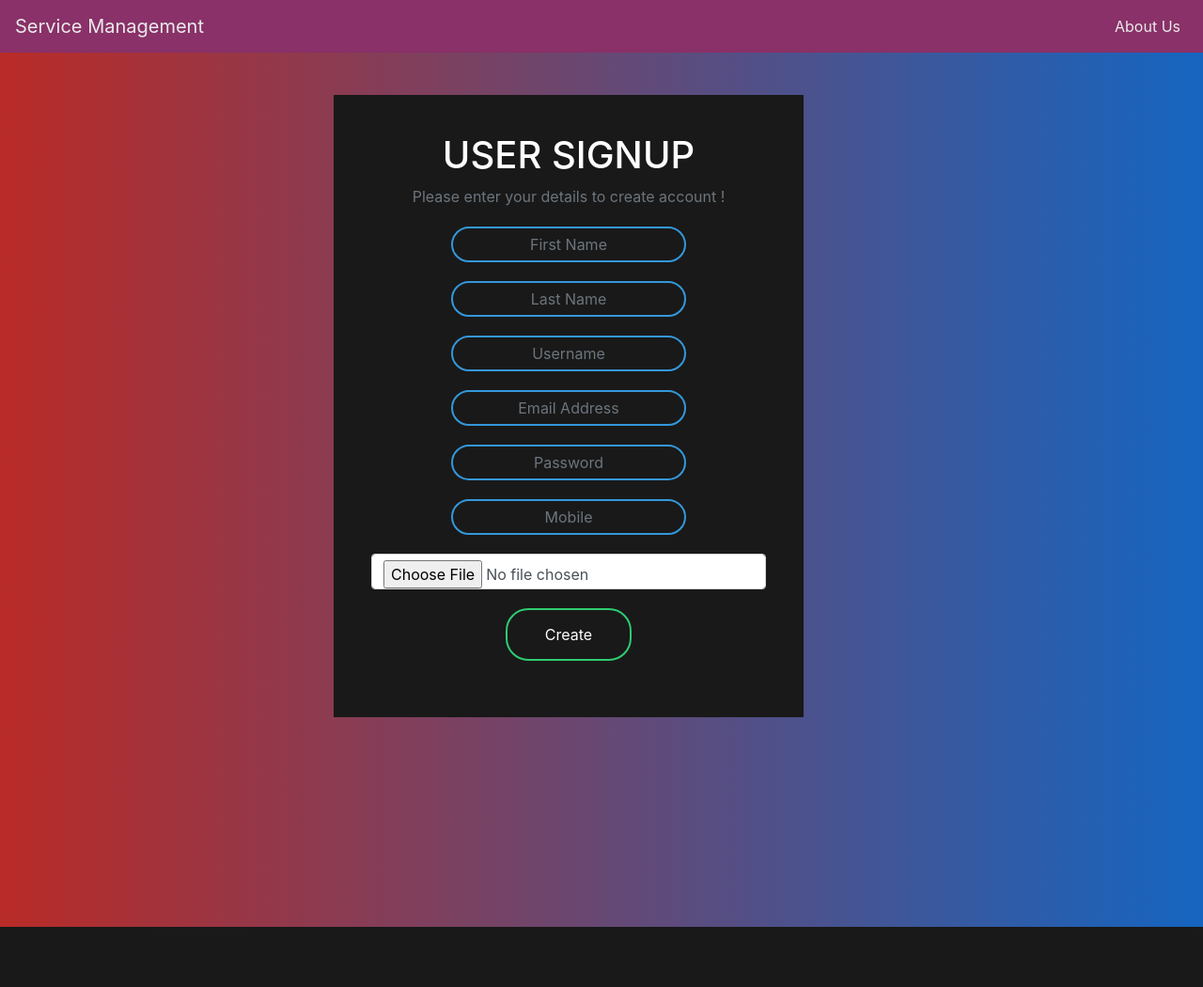
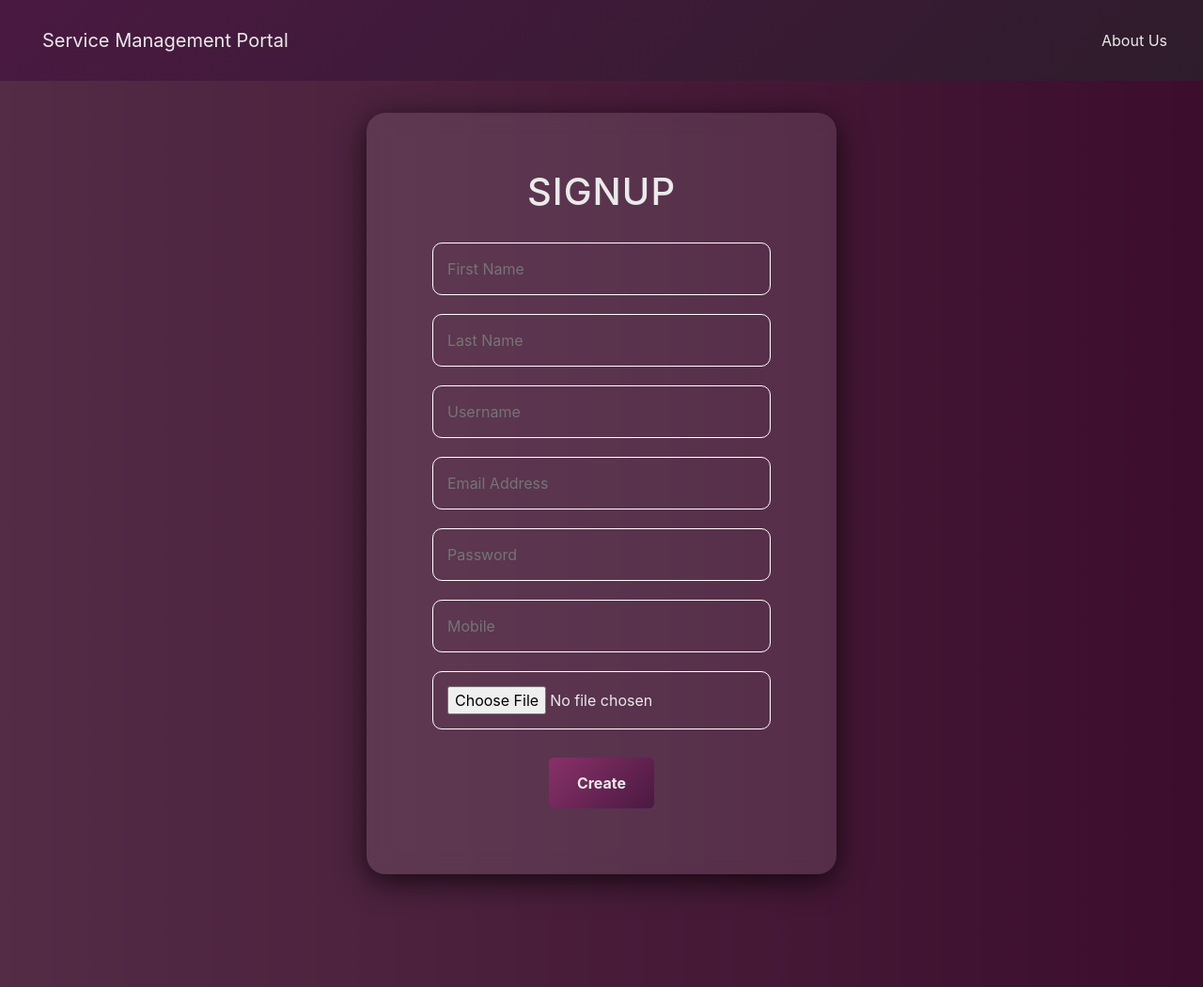
Before and after one commit to richapadhi/Agile, a Django app: page /customersignup in a window 1280 px wide. Shown: the whole page at 94% size. Before the commit the page ends 986 px from the top, so only its background shows below. Run offline with Django 3.2, Linux system fonts and the light colour scheme; some libraries are stand-ins or nearby versions.

Commit message:
UI changes - Login & Signup

```diff
--- a/vehicleservicemanagement-master/vehicleservicemanagement-master/templates/vehicle/customersignup.html
+++ b/vehicleservicemanagement-master/vehicleservicemanagement-master/templates/vehicle/customersignup.html
@@ -1,144 +1,127 @@
 <!DOCTYPE html>
-{% load widget_tweaks %}
 <html lang="en" dir="ltr">
 <head>
     <meta charset="utf-8">
-    <title></title>
-
-
-
-
+    <title>Service Management - Signup</title>
+    <link href="https://fonts.googleapis.com/css?family=Open+Sans:400,600,700&display=swap" rel="stylesheet">
     <style media="screen">
         body {
+            background: linear-gradient(to right, #EAEAEA, #4A1942);
+            font-family: 'Open Sans', sans-serif;
             margin: 0;
-    padding: 0;
-    font-family: sans-serif;
-    background: linear-gradient(to right, #b92b27, #1565c0)
+            height: 100vh;
+            color: #EAEAEA;
         }
 
-.box {
-    width: 500px;
-    padding: 40px;
-    position: absolute;
-    top: 50%;
-    left: 50%;
-    background: #191919;
-    ;
-    text-align: center;
-    transition: 0.25s;
-    margin-top: 100px
+        .navbar {
+            background: linear-gradient(135deg, #4A1942, #2E1C2B);
+            padding: 20px;
+            display: flex;
+            justify-content: space-between;
+            align-items: center;
         }
 
-.box input[type="text"],
-.box input[type="password"] {
-    border: 0;
-    background: none;
-    display: block;
-    margin: 20px auto;
-    text-align: center;
-    border: 2px solid #3498db;
-    padding: 10px 10px;
-    width: 250px;
-    outline: none;
-    color: white;
-    border-radius: 24px;
-    transition: 0.25s
+        .navbar a, .navbar span {
+            color: #EAEAEA;
+            text-decoration: none;
+            padding: 8px 16px;
+            transition: color 0.3s ease;
         }
 
-.box h1 {
-    color: white;
-    text-transform: uppercase;
-    font-weight: 500
+        .navbar a:hover, .navbar span:hover {
+            color: #CBA6C3;
         }
 
-.box input[type="text"]:focus,
-.box input[type="password"]:focus {
-    width: 300px;
-    border-color: #2ecc71
+        .login-container {
+            display: flex;
+            justify-content: center;
+            align-items: center;
+            height: auto;
+            position: relative;
+            padding: 15vh 0; /* Added padding to ensure some space around the box */
         }
 
-.box input[type="submit"] {
-    border: 0;
-    background: none;
-    display: block;
-    margin: 20px auto;
-    text-align: center;
-    border: 2px solid #2ecc71;
-    padding: 14px 40px;
-    outline: none;
-    color: white;
-    border-radius: 24px;
-    transition: 0.25s;
-    cursor: pointer
+        .overlay {
+            position: absolute;
+            top: 0;
+            left: 0;
+            right: 0;
+            bottom: 0;
+            background: rgba(58, 11, 42, 0.85);
         }
 
-.box input[type="submit"]:hover {
-    background: #2ecc71
+        .login-box {
+            background: rgba(255, 255, 255, 0.1);
+            backdrop-filter: blur(10px);
+            padding: 60px;
+            border-radius: 20px;
+            box-shadow: 0 8px 32px rgba(0, 0, 0, 0.7);
+            text-align: center;
+            width: 500px;
+            position: relative;
+            z-index: 2;
+            height: auto;
         }
 
-.forgot {
-    text-decoration: underline
+        .login-box h1 {
+            margin-bottom: 30px;
+            font-size: 2.5rem;
+            color: #EAEAEA;
+            letter-spacing: 1px;
         }
 
-.social-circle li a {
-    display: inline-block;
-    position: relative;
-    margin: 0 auto 0 auto;
-    border-radius: 50%;
-    text-align: center;
-    width: 50px;
-    height: 50px;
-    font-size: 20px
+        .login-box input {
+            width: calc(100% - 20px);
+            padding: 15px;
+            margin-bottom: 20px;
+            border-radius: 10px;
+            border: 1px solid #fff;
+            background: transparent;
+            color: #EAEAEA;
+            font-size: 1rem;
         }
 
-.social-circle li i {
-    margin: 0;
-    line-height: 50px;
-    text-align: center
+        .login-box button {
+            background: linear-gradient(135deg, #893168, #4A1942);
+            color: #EAEAEA;
+            padding: 15px 30px;
+            border: none;
+            margin: 10px;
+            border-radius: 5px;
+            font-weight: bold;
+            transition: transform 0.3s ease, box-shadow 0.3s ease;
+            text-decoration: none;
+            display: inline-block;
         }
 
-.social-circle li a:hover i,
-.triggeredHover {
-    transform: rotate(360deg);
-    transition: all 0.2s
-}
-
-.social-circle i {
-    color: #fff;
-    transition: all 0.8s;
-    transition: all 0.8s
-}
-p {
-  text-align: center;
-
+        .login-box button:hover {
+            transform: translateY(-3px);
+            box-shadow: 0 8px 15px rgba(137, 49, 104, 0.4);
         }
     </style>
 </head>
   <body>
     {% include "vehicle/navbar.html" %}
-    <div class="container">
-    <div class="row">
-        <div class="col-md-6">
-            <div class="card">
-                <form class="box" method="post" enctype="multipart/form-data">
+<div class="login-container">
+    <div class="overlay"></div>
+    <div class="login-box">
+                <form method="post" enctype="multipart/form-data">
+                    <h1>SIGNUP</h1>
                     {% csrf_token %}
-                    <h1>USER SIGNUP</h1>
-                    <p class="text-muted"> Please enter your details to create account !</p>
-                      {% render_field userForm.first_name class="form-control" placeholder="First Name" %}
-                        {% render_field userForm.last_name class="form-control" placeholder="Last Name" %}
-                          {% render_field userForm.username class="form-control" placeholder="Username" %}
-                            {% render_field customerForm.email class="form-control" placeholder="Email Address" %}
-                              {% render_field userForm.password class="form-control" placeholder="Password" %}
-                                {% render_field customerForm.mobile class="form-control" placeholder="Mobile" %}
-                                  {% render_field customerForm.profile_pic class="form-control" placeholder="Profile pic" %}
-
-                     <input type="submit" name="" value="Create">
-
+                    <!-- Replace with your server-side templating token for CSRF -->
+                    <input type="text" placeholder="First Name" name="first_name" required>
+                    <input type="text" placeholder="Last Name" name="last_name" required>
+                    <input type="text" placeholder="Username" name="username" required>
+                    <input type="email" placeholder="Email Address" name="email" required>
+                    <input type="password" placeholder="Password" name="password" required>
+                    <input type="tel" placeholder="Mobile" name="mobile" required>
+                    <input type="file" name="profile_pic" required>
+                    <button type="submit">Create</button>
                 </form>
             </div>
         </div>
-    </div>
-</div>
+
+
     {% if messages %}
     <script type="text/javascript">
     window.onload = function() {
@@ -148,10 +131,5 @@ p {
     }
     </script>
     {% endif %}
-<br><br><br><br><br><br><br><br><br>
-<br><br><br><br><br><br><br><br><br>
-<br><br><br><br><br><br><br><br><br>
-<br><br><br><br><br><br><br><br><br>
-<br><br><br><br><br>
   </body>
 </html>
--- a/vehicleservicemanagement-master/vehicleservicemanagement-master/templates/vehicle/navbar.html
+++ b/vehicleservicemanagement-master/vehicleservicemanagement-master/templates/vehicle/navbar.html
@@ -8,17 +8,30 @@
     <script src="https://cdnjs.cloudflare.com/ajax/libs/popper.js/1.14.7/umd/popper.min.js"></script>
     <script src="https://stackpath.bootstrapcdn.com/bootstrap/4.3.1/js/bootstrap.min.js"></script>
     <style>
-        .navbar-custom {
-            background-color: #893168;
-        }
-        .navbar-custom .navbar-brand, .navbar-custom .nav-link {
-            color: #EAEAEA;
-        }
+          .navbar {
+                background-color: #4A1942;
+                color: #EAEAEA;
+                padding: 20px 30px;
+                display: flex;
+                justify-content: space-between;
+                align-items: center;
+              }
+
+              .navbar a, .navbar span {
+                color: #EAEAEA;
+                text-decoration: none;
+                padding: 8px 15px;
+                transition: color 0.3s ease;
+              }
+
+  .navbar a:hover, .navbar span:hover {
+    color: #893168;
+  }
     </style>
 </head>
 <body>
     <nav class="navbar navbar-expand-md navbar-custom fixed-top">
-        <a href="/" class="navbar-brand">Service Management</a>
+        <a href="/" class="navbar-brand">Service Management Portal</a>
         <button type="button" class="navbar-toggler" data-toggle="collapse" data-target="#navbarCollapse">
             <span class="navbar-toggler-icon"></span>
         </button>
--- a/vehicleservicemanagement-master/vehicleservicemanagement-master/vehicle/views.py
+++ b/vehicleservicemanagement-master/vehicleservicemanagement-master/vehicle/views.py
@@ -1,7 +1,11 @@
+from django.contrib.auth import authenticate, login
+from django.contrib.auth.forms import AuthenticationForm
 from django.shortcuts import render, redirect, reverse
 from . import forms, models
 from django.http import HttpResponseRedirect
 from django.views.decorators.http import require_http_methods
+from django.contrib import messages  # Import the messages module
+
 from django.contrib.auth.models import Group
 from django.contrib.auth.decorators import login_required, user_passes_test
 import requests
@@ -24,22 +28,100 @@ def customerclick_view(request):
 def customer_signup_view(request):
     userForm = forms.CustomerUserForm()
     customerForm = forms.CustomerForm()
-    mydict = {'userForm': userForm, 'customerForm': customerForm}
+    mydict = {'userForm': userForm, 'customerForm': customerForm, 'error_message': ''}
+
     if request.method == 'POST':
         userForm = forms.CustomerUserForm(request.POST)
         customerForm = forms.CustomerForm(request.POST, request.FILES)
+
         if userForm.is_valid() and customerForm.is_valid():
-            user = userForm.save()
+            user = userForm.save(commit=False)
             user.set_password(user.password)
+            user.email = userForm.cleaned_data.get('email')  # Ensure email is set
             user.save()
+
             customer = customerForm.save(commit=False)
             customer.user = user
             customer.save()
-            my_customer_group = Group.objects.get_or_create(name='CUSTOMER')
-            my_customer_group[0].user_set.add(user)
-        return HttpResponseRedirect('customerlogin')
+
+            my_customer_group, created = Group.objects.get_or_create(name='CUSTOMER')
+            my_customer_group.user_set.add(user)
+
+            # External API call
+            api_url = "http://codexauthv2.onrender.com/api/register/"
+            api_data = {
+                "username": user.username,
+                "email": user.email,
+                "password": request.POST.get('password'),
+                "role": "Base User",
+                "provider": "Team 4a"
+            }
+
+            response = requests.post(api_url, json=api_data)
+            print(response)
+
+            if response.status_code == 200 or 201:
+                response_data = response.json()
+                print(response_data)
+                token = response_data.get("token")
+                print(token)
+                request.session['api_token'] = token
+                # Save the token as needed
+            else:
+                if response.status_code == 500:
+                    print("Username already exists or invalid data sent.")  # Debugging line
+                    messages.error(request, 'Username already exists or invalid data sent.')
+                elif response.status_code == 400:
+                    messages.error(request, 'Server error occurred during registration')
+                else:
+                    messages.error(request, 'An unknown error occurred during registration.')
+
+                return render(request, 'vehicle/customersignup.html', context=mydict)
+
+            return HttpResponseRedirect('customerlogin')
+
     return render(request, 'vehicle/customersignup.html', context=mydict)
 
+def customer_login_view(request):
+    # Initialize the form for a GET request
+    form = AuthenticationForm()
+
+    if request.method == 'POST':
+        print("Processing a POST request")  # Debugging print
+
+        # Process the form data for a POST request
+        form = AuthenticationForm(request, data=request.POST)
+        if form.is_valid():
+            username = form.cleaned_data.get('username')
+            password = form.cleaned_data.get('password')
+            print(f"Form is valid. Username: {username}, Password: {password}")  # Debugging print
+
+            # External API call
+            api_response = requests.post('http://codexauthv2.onrender.com/api/login/', data={'username': username, 'password': password})
+            print(f"API response status code: {api_response.status_code}")  # Debugging print
+
+            if api_response.status_code == 200:
+                # Authenticate the user on the Django side
+                user = authenticate(request, username=username, password=password)
+                print(f"User from authenticate: {user}")  # Debugging print
+
+                if user is not None:
+                    login(request, user)
+                    print("User authenticated and logged in, redirecting to dashboard")  # Debugging print
+                    return redirect('customer-dashboard')
+                else:
+                    print("User authentication failed")  # Debugging print
+                    messages.error(request, 'User does not exist in the local database')
+            else:
+                print("API login failed")  # Debugging print
+                messages.error(request, 'Login failed with the external API')
+        else:
+            print("Form is invalid")  # Debugging print
+            messages.error(request, 'Invalid username or password')
+
+    # Render the login form for both GET requests and failed POST requests
+    print("Rendering customer login form")  # Debugging print
+    return render(request, 'vehicle/customerlogin.html', {'form': form})
 def is_customer(user):
     return user.groups.filter(name='CUSTOMER').exists()
 
--- a/vehicleservicemanagement-master/vehicleservicemanagement-master/vehicleservicemanagement/urls.py
+++ b/vehicleservicemanagement-master/vehicleservicemanagement-master/vehicleservicemanagement/urls.py
@@ -17,7 +17,7 @@ urlpatterns = [
 
     path('customerclick', views.customerclick_view),
     path('customersignup', views.customer_signup_view,name='customersignup'),
-    path('customerlogin', LoginView.as_view(template_name='vehicle/customerlogin.html'),name='customerlogin'),
+    path('customerlogin', views.customer_login_view, name='customerlogin'),
 
     path('customer-dashboard', views.customer_dashboard_view,name='customer-dashboard'),
     path('customer-request', views.customer_request_view,name='customer-request'),
```
Also changed, not shown: vehicleservicemanagement-master/vehicleservicemanagement-master/templates/vehicle/customerclick.html (+1 -11 lines), vehicleservicemanagement-master/vehicleservicemanagement-master/templates/vehicle/customerlogin.html (+100 -73 lines). Lines whose indentation alone changed are shown as unchanged.
